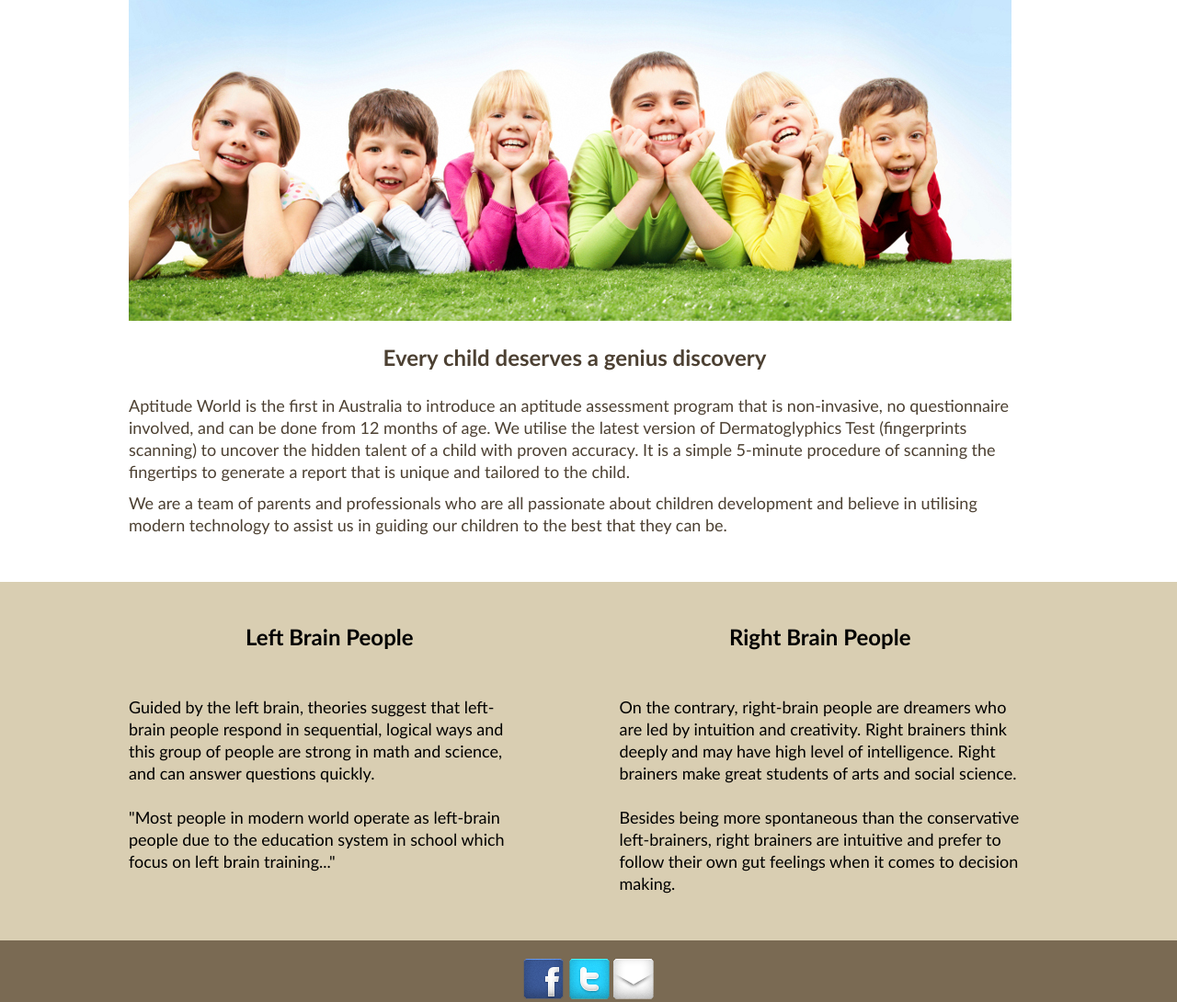
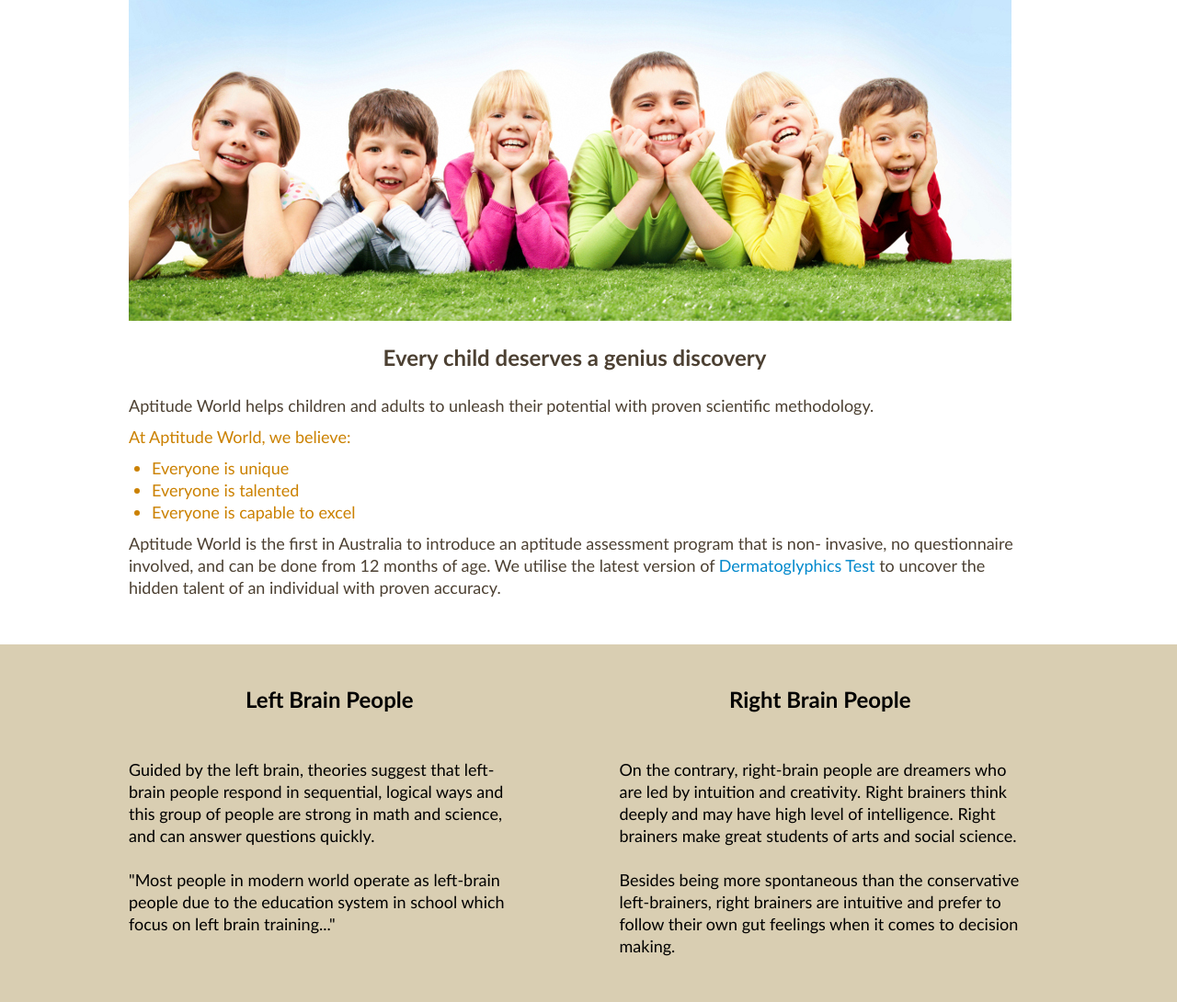
Before and after one commit to arimbun/aptitude, a Django app: template apps/landing/templates/landing/index.html in a window 1280 px wide; the page is wider, and only the part inside the window is pictured. Shown: the part 203-1293 px from the top of that part at 92% size. Run offline with Django 3.2, Linux system fonts and the light colour scheme; the template is opened without the code that fills it, so the values that code supplies are empty; parts of the project's set-up code (start-up, migrations or seed data) failed here and were passed over; some libraries are stand-ins or nearby versions.

Commit message:
Minor changes

```diff
--- a/apps/landing/templates/landing/franchising.html
+++ b/apps/landing/templates/landing/franchising.html
@@ -28,7 +28,8 @@
 
                     <br>
                     Call 1300 88 78 71<br>
-                    Email info@aptitudeworld.com.au<br><br>
+                    Email <a
+                        href="mailto:info@aptitudeworld.com.au?cc=fenty@aptitudeworld.com.au">info@aptitudeworld.com.au</a><br><br>
 
                     or you can write to us at:<br>
                     Aptitude World<br>
--- a/apps/landing/templates/landing/index.html
+++ b/apps/landing/templates/landing/index.html
@@ -30,15 +30,20 @@
 
                     <h2>Every child deserves a genius discovery</h2>
 
-                    <p>Aptitude World is the first in Australia to introduce an aptitude assessment program that is
-                        non-invasive, no questionnaire involved, and can be done from 12 months of age. We utilise the
-                        latest version of Dermatoglyphics Test (fingerprints scanning) to uncover the hidden talent of a
-                        child with proven accuracy. It is a simple 5-minute procedure of scanning the fingertips to
-                        generate a report that is unique and tailored to the child.</p>
+                    <p>Aptitude World helps children and adults to unleash their potential with proven scientific
+                        methodology.</p>
 
-                    <p>We are a team of parents and professionals who are all passionate about children development and
-                        believe in utilising modern technology to assist us in guiding our children to the best that
-                        they can be.</p>
+                    <p style="color: #cb8101;">At Aptitude World, we believe:</p>
+                    <ul style="color: #cb8101;">
+                        <li>Everyone is unique</li>
+                        <li>Everyone is talented</li>
+                        <li>Everyone is capable to excel</li>
+                    </ul>
+
+                    <p>Aptitude World is the first in Australia to introduce an aptitude assessment program that is non-
+                        invasive, no questionnaire involved, and can be done from 12 months of age. We utilise the
+                        latest version of <a href="{% url 'landing:dermatoglyphics' %}">Dermatoglyphics Test</a> to uncover the hidden talent of
+                        an individual with proven accuracy.</p>
                 </div>
             </div>
         </div>
```
Also changed, not shown: apps/landing/templates/landing/faq.html (+27 -18 lines).
